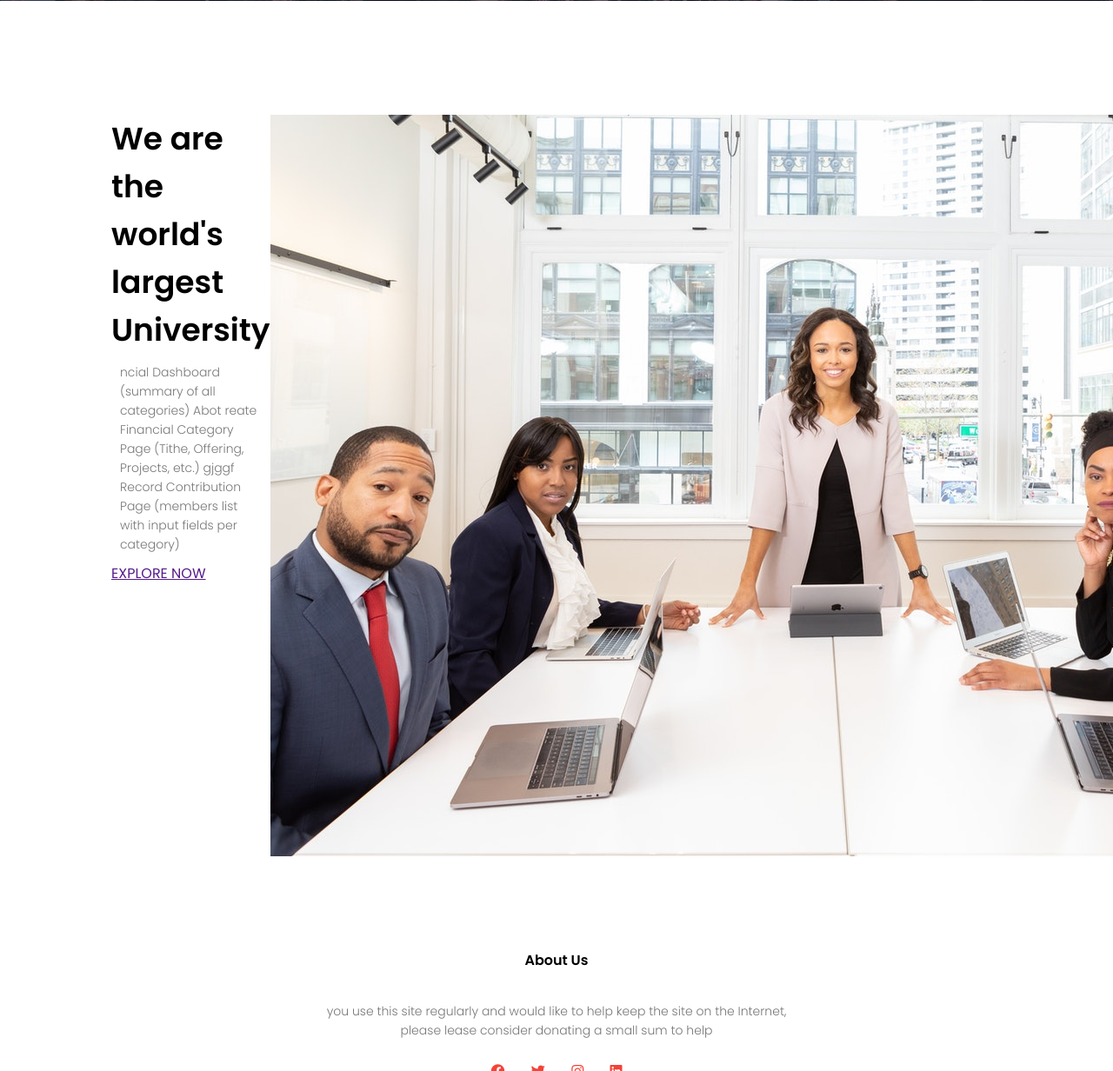
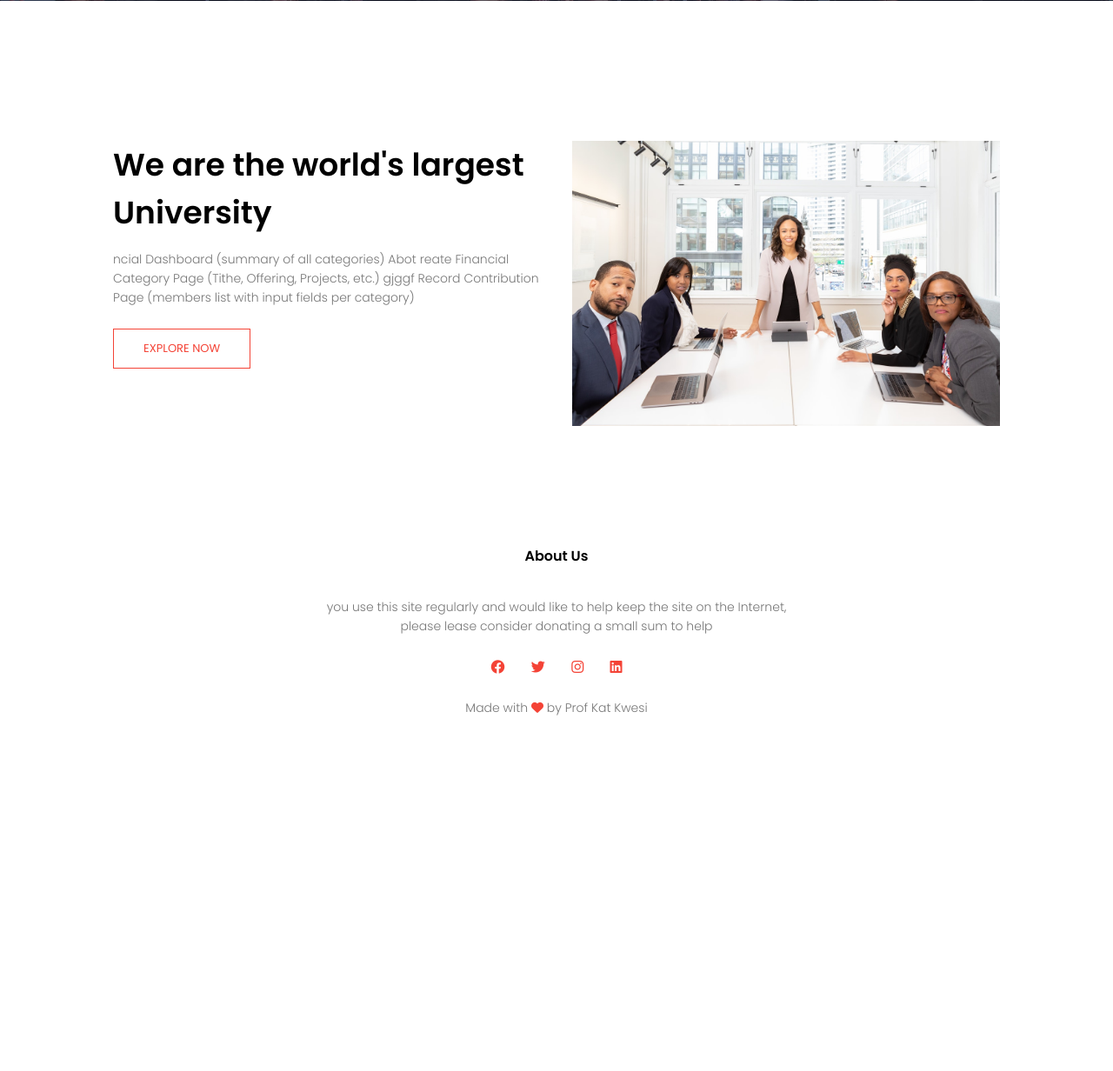
Before and after one commit to KATAKYIE-KWESI/Webapp1, a Django app: page /about/ in a window 1280 px wide; the page is wider, and only the part inside the window is pictured. Shown: the part 399-1631 px from the top of that part at 87% size. After the commit the page ends 1222 px from the top of that part, so only its background shows below. Run offline with Django 5.2, Linux system fonts and the light colour scheme.

Commit message:
Done with the about page

```diff
--- a/static/styles/homepage.css
+++ b/static/styles/homepage.css
@@ -475,6 +475,28 @@ h3{
 }
 
 .about-col{
- flex-basis
+ flex-basis: 48%;
+ padding: 30px 2px;
+}
 
+.about-col img{
+  width: 100%
 }
+
+.about-col h1{
+ padding-top: 0;
+}
+
+.about-col p{
+ padding: 15px 0 25px;
+}
+
+.red-btn{
+ border: 1px solid #f44336;
+ background: transparent;
+ color: #f44336;
+}
+
+.red-btn:hover{
+ color: #fff;
+}
--- a/templates/aboutpage.html
+++ b/templates/aboutpage.html
@@ -45,7 +45,7 @@
              Abot reate Financial Category Page (Tithe, Offering, Projects, etc.)
              gjggf  Record Contribution Page (members list with input fields per category)
              </p>
-             <a href="">EXPLORE NOW</a>
+             <a href="#" class="hero-btn red-btn">EXPLORE NOW</a>
          </div>
          <div class="about-col">
              <img src="{% static 'images/about.jpg' %}">
```
